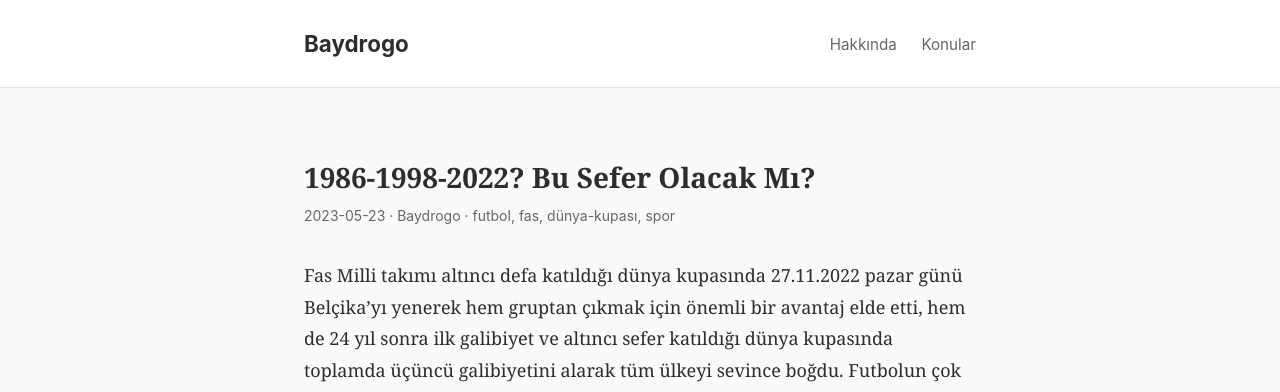
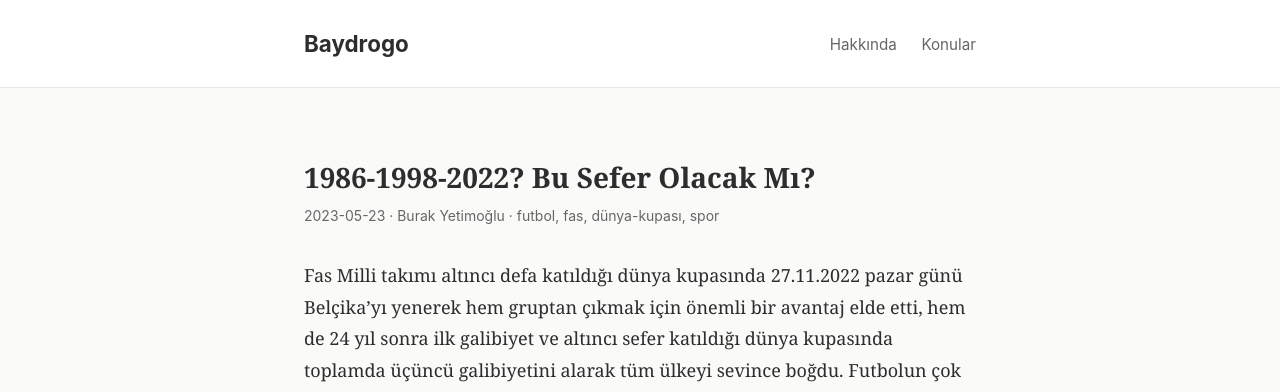
Before and after one commit to baydrogo/baydrogo, a Jekyll site: the page built from _posts/2023-05-23-1986-1998-2022-bu-sefer-olacak-mi.md, in a window 1280 px wide and 900 px high. Shown: the top 392 px of the window. Built offline with Jekyll 4.4.1, drawn with Linux system fonts in a browser that asks for light colours.

Commit message:
Add author to 1986-1998-2022 post
Added author information to the post metadata.

```diff
--- a/_posts/2023-05-23-1986-1998-2022-bu-sefer-olacak-mi.md
+++ b/_posts/2023-05-23-1986-1998-2022-bu-sefer-olacak-mi.md
@@ -3,6 +3,7 @@ title: "1986-1998-2022? Bu Sefer Olacak Mı?"
 date: 2023-05-23
 description: "Fas Milli Takımı'nın 1970'ten 2022'ye uzanan Dünya Kupası serüveni: Afrika'nın gururu, tarihi başarılar ve Katar'daki yeni umutlar."
 tags: [futbol, fas, dünya-kupası, spor]
+author: "Burak Yetimoğlu"
 ---
 
 Fas Milli takımı altıncı defa katıldığı dünya kupasında 27.11.2022 pazar günü Belçika'yı yenerek hem gruptan çıkmak için önemli bir avantaj elde etti, hem de 24 yıl sonra ilk galibiyet ve altıncı sefer katıldığı dünya kupasında toplamda üçüncü galibiyetini alarak tüm ülkeyi sevince boğdu. Futbolun çok fazla anlamı olduğu, 7'den 70'e kadın-erkek her kesimin çok sıkı takip ettiği bu spor dalının milli takımlar seviyesinde ülkede nasıl heyecanlı ve ateşli takip edildiği herhalde tahmin edilebiliyordur. Fas'ın Belçika galibiyetinin ardından sokağa taşan faslılar tüm ana caddeleri kapattı, genç yaşlı tüm faslılar takımlarının zaferini kutlamalarını geceye kadar sürdürdü. Bu önemli zaferin kutlamaları sadece Fas'ta değil, çok fazla Faslının yaşadığı Belçika'da aynı şekilde kutlandı. Hatta bu ateşli kutlamalar Türkiye'de de gündem oldu. Kanada milli takımını da yenen Fas, gruptan birinci çıkan Fas milli takımı, çeyrek final için İspanya'nın rakibi oldu. Peki Fas Krallığı milli takımının altıncı dünya kupasına katılımı olmasına rağmen, bu galibiyetler ve üst tura çıkması neden bu kadar çok yankı yaptı? Fas'ın ilk 5 dünyası kupası katılımı geçmişi nasıl sonuçlanmıştı? İşte bu yazıda Fas'ın dünya kupası serüvenini ve tarihini inceleyip, önemli kırılmalardan bahsedeceğiz.
```
